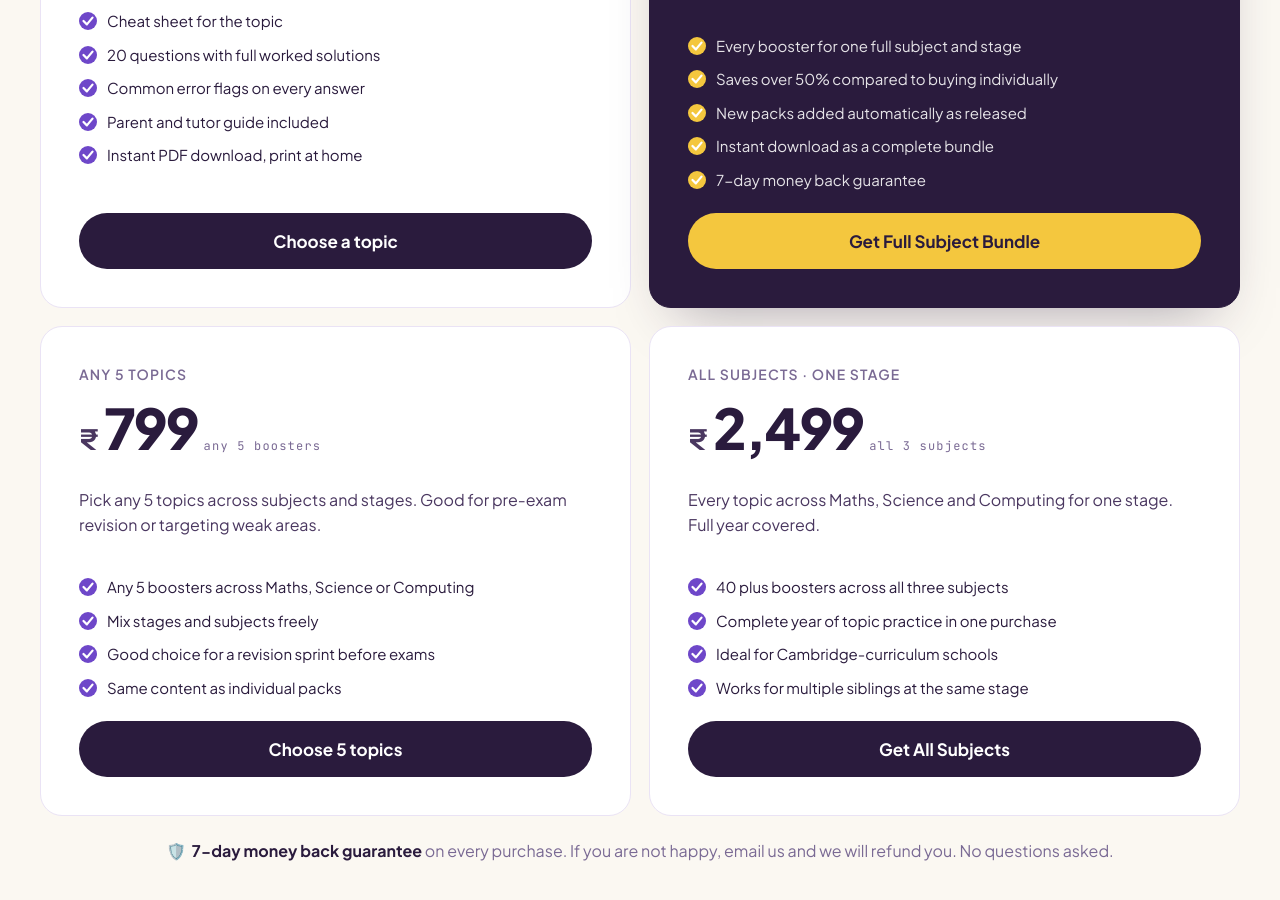
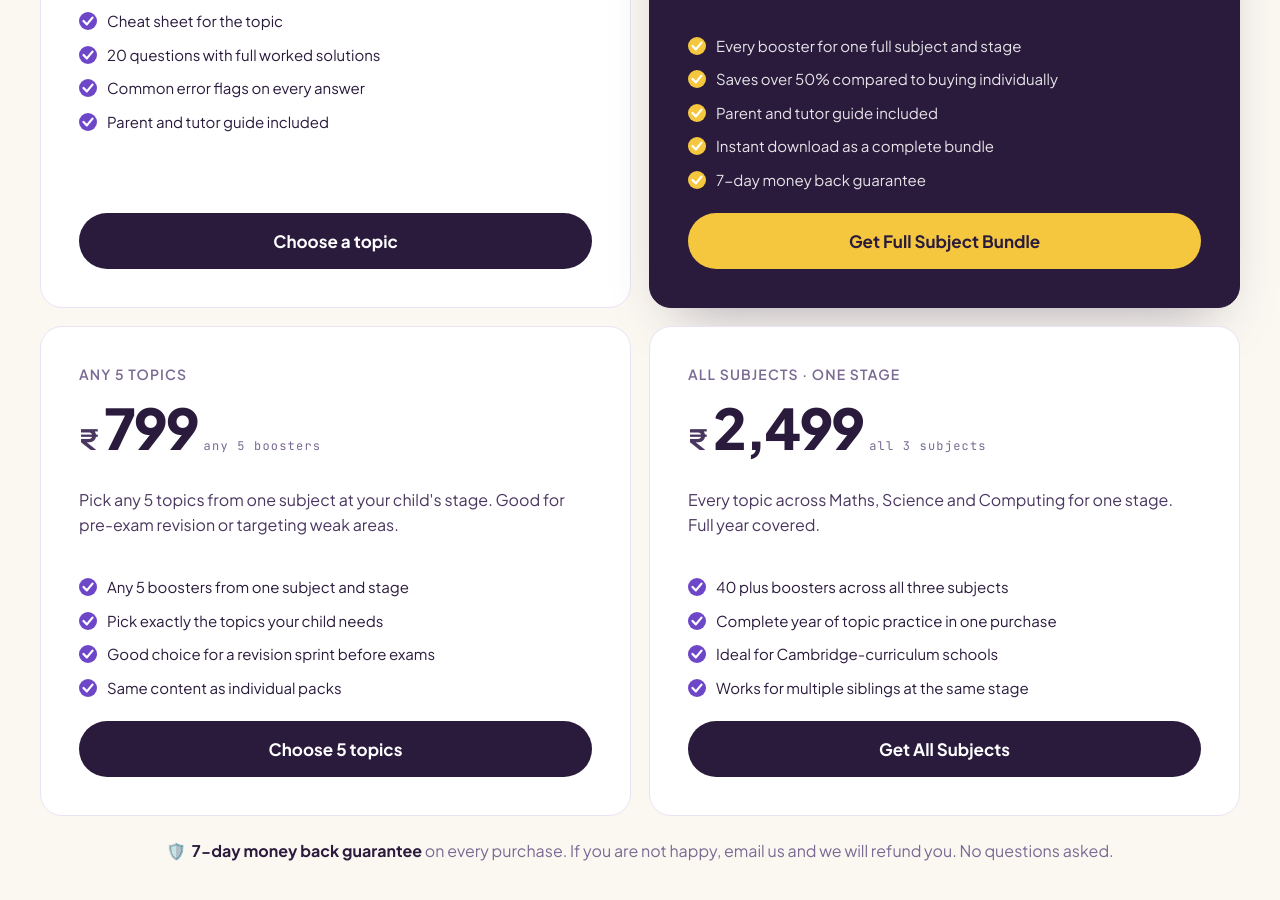
Before and after one commit to snehoo/coremark, a plain HTML site: page index.html in a window 1280 px wide. Shown: the part 5187-6087 px from the top of the page. Drawn offline with Linux system fonts and the light colour scheme; no server answers.

Commit message:
Fix pricing cards — remove future release mention, 4 bullets on single, fix any 5 description

```diff
--- a/index.html
+++ b/index.html
@@ -755,7 +755,6 @@ a{color:inherit;}
         <li>20 questions with full worked solutions</li>
         <li>Common error flags on every answer</li>
         <li>Parent and tutor guide included</li>
-        <li>Instant PDF download, print at home</li>
       </ul>
       <a href="#stage-picker" class="plan-btn">Choose a topic</a>
     </div>
@@ -767,7 +766,7 @@ a{color:inherit;}
       <ul>
         <li>Every booster for one full subject and stage</li>
         <li>Saves over 50% compared to buying individually</li>
-        <li>New packs added automatically as released</li>
+        <li>Parent and tutor guide included</li>
         <li>Instant download as a complete bundle</li>
         <li>7-day money back guarantee</li>
       </ul>
@@ -776,10 +775,10 @@ a{color:inherit;}
     <div class="plan">
       <div class="plan-name">Any 5 Topics</div>
       <div class="price-row"><span class="currency">₹</span><span class="price" style="color:var(--ink);">799</span><span class="price-note">any 5 boosters</span></div>
-      <p class="desc">Pick any 5 topics across subjects and stages. Good for pre-exam revision or targeting weak areas.</p>
+      <p class="desc">Pick any 5 topics from one subject at your child's stage. Good for pre-exam revision or targeting weak areas.</p>
       <ul>
-        <li>Any 5 boosters across Maths, Science or Computing</li>
-        <li>Mix stages and subjects freely</li>
+        <li>Any 5 boosters from one subject and stage</li>
+        <li>Pick exactly the topics your child needs</li>
         <li>Good choice for a revision sprint before exams</li>
         <li>Same content as individual packs</li>
       </ul>
```
